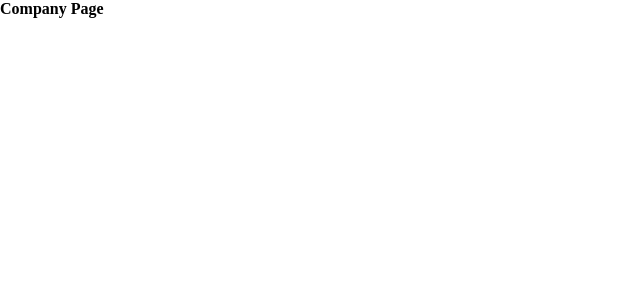
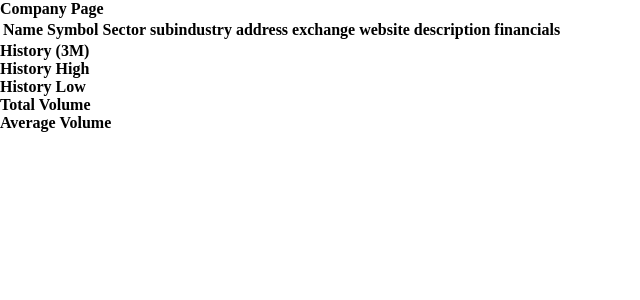
Before and after one commit to GiaK6777/comp3512-assignment1, a PHP site: page /company.php in a window 1280 px wide. Before the commit the part shown is almost empty. Shown: the top 300 px of the page, without its empty margins (0-640 px from the left). Run offline with PHP 8.4, Linux system fonts and the light colour scheme; lists and menus that the app fills with data are empty.

Commit message:
Updated some of the company page

```diff
--- a/comp3512-assignment1/assign1/company.php
+++ b/comp3512-assignment1/assign1/company.php
@@ -1,13 +1,9 @@
+
 <?php
-require_once 'config.inc.php';
+require_once './includes/config.inc.php';
 
-try {
-    $pdo = new PDO(DBCONNSTRING, DBUSER, DBPASS);
-    $pdo->setAttribute(PDO::ATTR_ERRMODE, PDO::ERRMODE_EXCEPTION);
-} catch (Exception $e) {
-    die($e->getMessage());
-}
 ?>
+
 
 <!DOCTYPE html>
 <html>
@@ -19,17 +15,37 @@ try {
 </head>
 <body>
 <main class="container">
+      <h1>Company Page</h1>
+<table class="">
+<thead>
+<tr>
+            <th> Name</th>
+                <th> Symbol</th>
+                    <th> Sector</th>
+                        <th>subindustry</th>
+                            <th>address</th>
+                                 <th>exchange</th>
+                                    <th>website</th>
+                                        <th>description</th>
+                                            <th>financials</th>
+        </tr>
+</thead>
+        <tbody>
+        </tbody>
 
-    <div class="box">
-      <h1>Company Page</h1>
-      <div class="">
+</table>
+<div class="box">
+    <h2>History (3M)</h2>
+    <div>
+        <table>
 
-      </div>
-    </div>
-
+</div>
+<h3>History High</h3>
+<h3>History Low</h3>
+<h3>Total Volume</h3>
+<h3>Average Volume</h3>
 </main>
 </body>
 <footer>
 </footer>
-
 </html>
```
